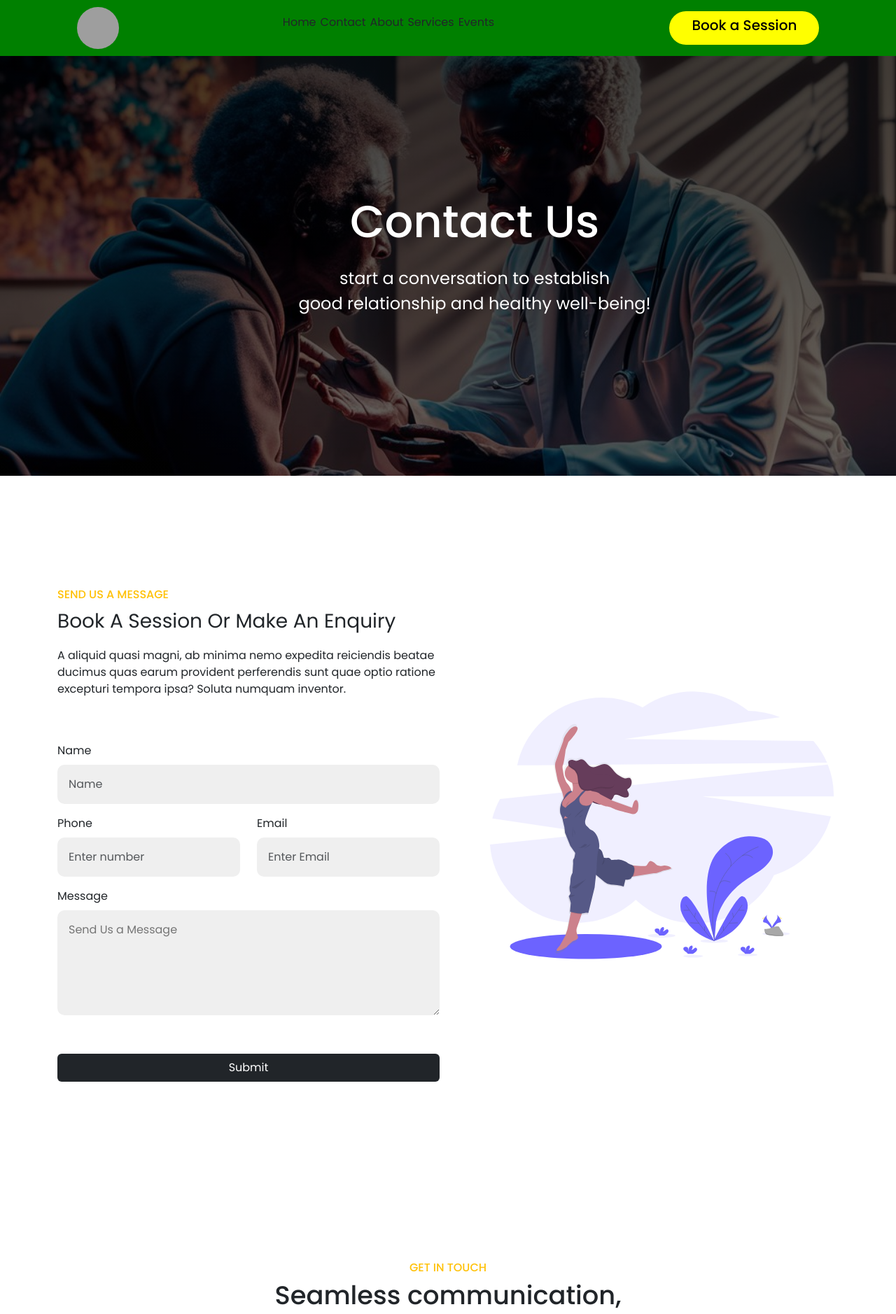
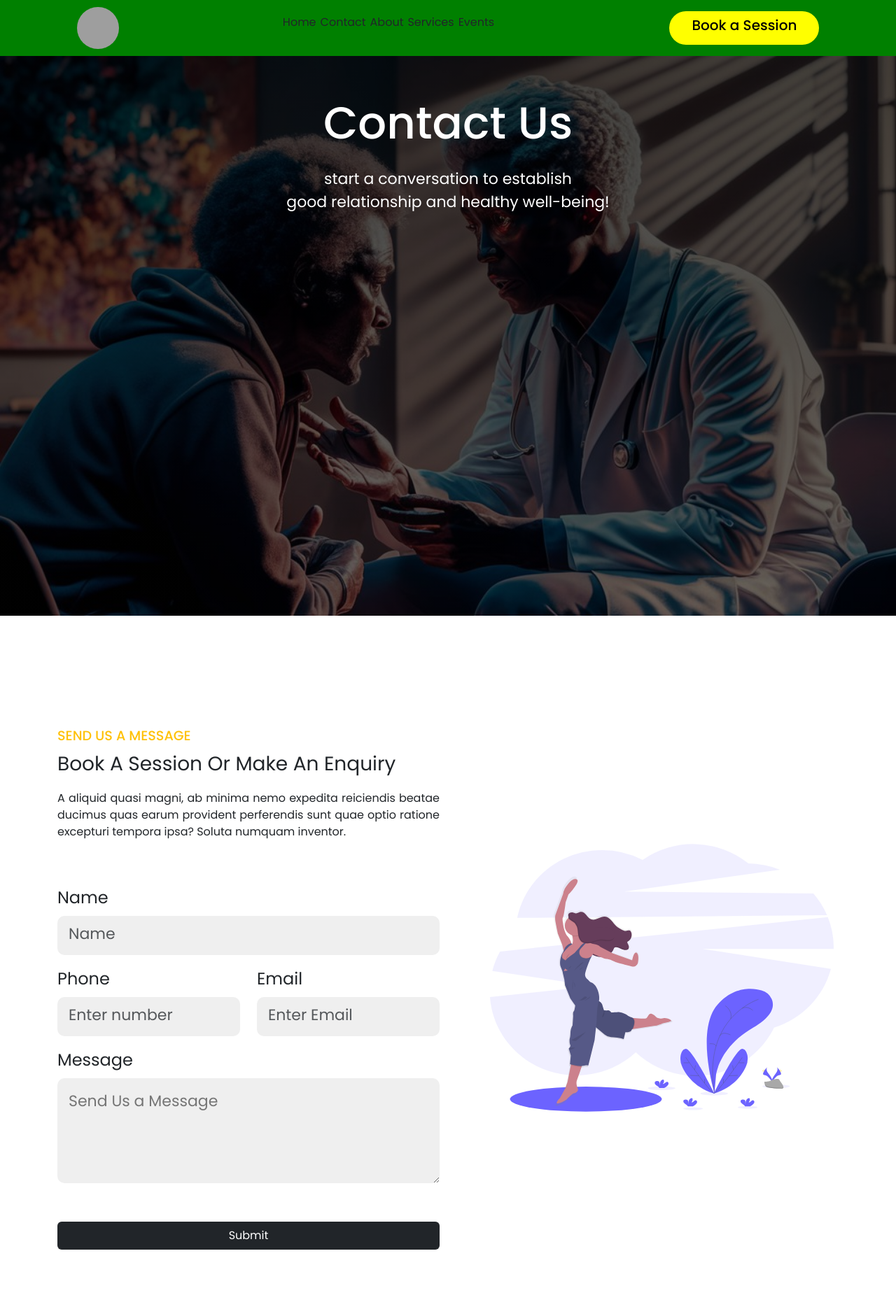
Before and after one commit to AllSparkTech100/test, a React (Vite) app: page /contact in a window 1280 px wide. Shown: the top 1878 px of the page at 70% size. Built offline with nearby package versions, Linux system fonts and the light colour scheme; grey boxes are pictures that could not be loaded.

Commit message:
Additional Updates

```diff
--- a/src/Components/ContactCard.jsx
+++ b/src/Components/ContactCard.jsx
@@ -8,7 +8,7 @@ function ContactCard() {
   return (
     <>
       <Row className="mt-5">
-        <Col sm={12} md={4} lg={4}>
+        <Col sm={12} md={6} lg={4}>
           <div className="contact-carrier py-0 px-3 mt-3 mb-3 mx-2 text-center">
             <div className="my-3 square fw-normal p-3 text-white">
               <FaLocationDot size={30} />
@@ -18,7 +18,7 @@ function ContactCard() {
           </div>
         </Col>
 
-        <Col sm={12} md={4} lg={4}>
+        <Col sm={12} md={6} lg={4}>
           <div className="contact-carrier py-0 px-3 mt-3 mb-3 mx-2 dark-card text-white text-center">
             <div className="my-3 square fw-normal text-white">
               <GoMail size={30} />
@@ -29,7 +29,7 @@ function ContactCard() {
           </div>
         </Col>
 
-        <Col sm={12} md={4} lg={4}>
+        <Col sm={12} md={12} lg={4}>
           <div className="contact-carrier py-0 px-3 mt-3 mb-3 mx-2 text-center">
             <div className="my-3  square fw-normal text-warning">
               <IoCall size={30} className="text-white" />
--- a/src/Pages/Contact.jsx
+++ b/src/Pages/Contact.jsx
@@ -16,7 +16,7 @@ function Contact() {
       <Container fluid className="contact-section-hero bg-image">
         <div className="contact-hero-inner">
           <h4 className="text-white">Contact Us</h4>
-          <div className="mt-4">
+          <div className="mt-3">
             {" "}
             <p className="text-white">
               start a conversation to establish <br /> good relationship and
@@ -28,7 +28,7 @@ function Contact() {
 
       <Container className="message-section">
         <Row>
-          <Col md={6} sm={12} lg={6}>
+          <Col md={12} sm={12} lg={6}>
             <div>
               <h6 className="form-intro text-warning text-uppercase">
                 send us a message
@@ -49,7 +49,7 @@ function Contact() {
                     <Form.Label>Name</Form.Label>
                     <Form.Control
                       type="text"
-                      className="shadow-none p-3"
+                      className="shadow-none p-3 p-lg-3 p-md-4"
                       placeholder="Name"
                       required
                     />
@@ -60,7 +60,7 @@ function Contact() {
                     <Form.Label>Phone</Form.Label>
                     <Form.Control
                       type="text"
-                      className="shadow-none p-3"
+                      className="shadow-none p-3 p-lg-3 p-md-4"
                       placeholder="Enter number"
                       required
                     />
@@ -69,7 +69,7 @@ function Contact() {
                     <Form.Label>Email</Form.Label>
                     <Form.Control
                       type="email"
-                      className="shadow-none p-3"
+                      className="shadow-none p-3 p-lg-3 p-md-4"
                       placeholder="Enter Email"
                       required
                     />
@@ -89,14 +89,14 @@ function Contact() {
                 </Row>
 
                 <div className="my-5">
-                  <button className="bg-dark w-100 rounded-2 border-0 py-2 px-4 text-white">
+                  <button className="bg-dark w-100 rounded-2 border-0 py-2 py-lg-2 px-lg-4 py-md-4 px-md-5 px-4 text-white">
                     Submit
                   </button>
                 </div>
               </Form>
             </div>
           </Col>
-          <Col md={6} sm={12} lg={6}>
+          <Col md={12} sm={12} lg={6}>
             <img
               src={workout}
               className="ms-5 d-none d-md-block d-lg-block"
--- a/src/Pages/pages.scss
+++ b/src/Pages/pages.scss
@@ -224,11 +224,12 @@
   padding: 3rem;
   .contact-hero-inner {
     text-align: center;
-    display: inline-block;
-    position: relative;
-    top: 30%;
-    left: 33%;
+    display: flex;
+    flex-direction: column;
+    align-items: center;
+    justify-content: center;
     isolation: isolate;
+    margin-top: 90px;
     h4 {
       font-size: 4rem;
       font-weight: medium;
@@ -242,9 +243,7 @@
 
 .message-section {
   margin-top: 10rem;
-  //  .form-intro{
 
-  //  }
   .form-section {
     margin-top: 4rem;
     input {
@@ -578,11 +577,9 @@
   // Contact Style
   .about-section-hero,
   .contact-section-hero {
-      height: 50dvh;
+    height: 50dvh !important;
     .contact-hero-inner {
       text-align: center;
-        top: 0;
-        left: 0;
       h4 {
         font-size: 3rem !important;
       }
@@ -735,6 +732,48 @@
       }
     }
   }
+
+  .about-section-hero,
+  .contact-section-hero {
+    height: 45dvh !important;
+    .contact-hero-inner {
+      text-align: center;
+      h4 {
+        font-size: 4rem !important;
+      }
+      p {
+        font-size: 22px;
+      }
+    }
+  }
+  .message-section {
+    .form-intro {
+      font-size: 1.2rem;
+    }
+    p {
+      font-size: 1rem;
+      text-align: justify !important;
+    }
+    .form-section {
+      label {
+        font-size: 1.5rem !important;
+      }
+      input,
+      .text-area {
+        &::placeholder {
+          font-size: 22px;
+        }
+      }
+    }
+  }
+  .contact-foot {
+    h4 {
+      font-size: 1.5rem;
+    }
+    h6 {
+      font-size: 2rem;
+    }
+  }
 }
 
 @media screen and (min-width: 1200px) {
@@ -870,4 +909,46 @@
       }
     }
   }
+  .about-section-hero,
+  .contact-section-hero {
+    height: 100dvh !important;
+    .contact-hero-inner {
+      text-align: center;
+      margin-top: 10px !important;
+      h4 {
+        font-size: 4rem !important;
       }
+      p {
+        font-size: 22px;
+      }
+    }
+  }
+  .message-section {
+    .form-intro {
+      font-size: 1.2rem;
+    }
+    p {
+      font-size: 1rem;
+      text-align: justify !important;
+    }
+    .form-section {
+      label {
+        font-size: 1.5rem !important;
+      }
+      input,
+      .text-area {
+        &::placeholder {
+          font-size: 22px;
+        }
+      }
+    }
+  }
+  .contact-foot {
+    h4 {
+      font-size: 1.5rem;
+    }
+    h6 {
+      font-size: 2rem;
+    }
+  }
+}
```
Also changed, not shown: 3 other files (tests, documents, lock files or other folders). Lines whose indentation alone changed are shown as unchanged.
